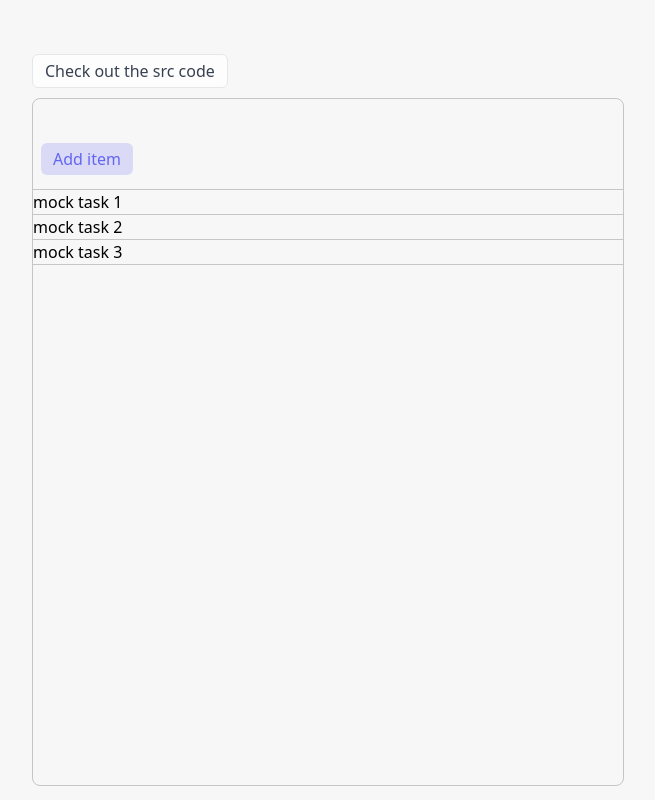
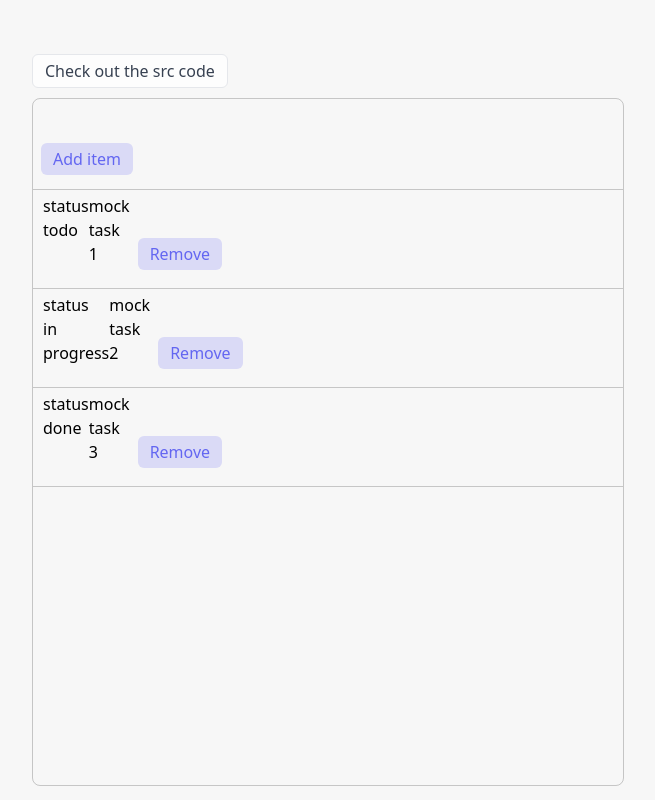
Before and after one commit to H36615/todo-ls-frontend, a React (Create React App) app: page / in a window 1280 px wide. Shown: the whole page, without its empty margins (312-967 px from the left). Built offline with nearby package versions, Linux system fonts and the light colour scheme.

Commit message:
Improve todo item e.g. to show todo item data

```diff
--- a/src/features/TodoList/TodoItem/TodoItem.css
+++ b/src/features/TodoList/TodoItem/TodoItem.css
@@ -0,0 +1,7 @@
+
+.TodoItem {
+	padding: 4px 10px;
+
+	display: flex;
+	flex-direction: row;
+}
--- a/src/features/TodoList/TodoItem/TodoItem.tsx
+++ b/src/features/TodoList/TodoItem/TodoItem.tsx
@@ -1,15 +1,31 @@
 
 import React from "react";
+import Button from "../../../common/Button/Button";
 import "./TodoItem.css";
 
-export interface TodoItemProps  {
-	children: React.ReactNode
+export interface TodoItemProps {
+	children: React.ReactNode,
+	// TODO Use generated type.
+	status: string,
 }
 
 export default function TodoItem(props: TodoItemProps): JSX.Element {
+
+	function removeItem() {
+		// TODO implement
+		console.log("remove item");
+	}
+
 	return (
 		<div className="TodoItem">
-			{props.children}
-		</div>
+			<div style={{ width: 100 }}>
+				<p>status</p>
+				<p>{props.status}</p>
+			</div>
+			<div style={{ flex: 1, }}><p>{props.children}</p></div>
+			<div style={{ display: "flex", alignItems: "center", }}>
+				<Button onClick={() => { removeItem(); }}>Remove</Button>
+			</div>
+		</div >
 	);
 }
--- a/src/features/TodoList/TodoList.tsx
+++ b/src/features/TodoList/TodoList.tsx
@@ -9,7 +9,7 @@ export default function TodoList(): JSX.Element {
 		{
 			id: 1,
 			task: "mock task 1",
-			status: "in progress",
+			status: "todo",
 		},
 		{
 			id: 2,
@@ -19,7 +19,7 @@ export default function TodoList(): JSX.Element {
 		{
 			id: 3,
 			task: "mock task 3",
-			status: "in progress",
+			status: "done",
 		},
 	];
 
@@ -37,7 +37,7 @@ export default function TodoList(): JSX.Element {
 
 				{/* TODO type 'todoItem' when possible */}
 				{mockTodoItems.map((todoItem) =>
-					<TodoItem key={todoItem.id}>{todoItem.task}</TodoItem>
+					<TodoItem key={todoItem.id} status={todoItem.status}>{todoItem.task}</TodoItem>
 				)}
 			</div>
 		</div>
```
